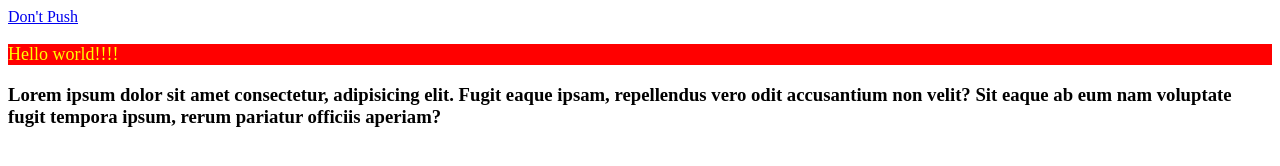
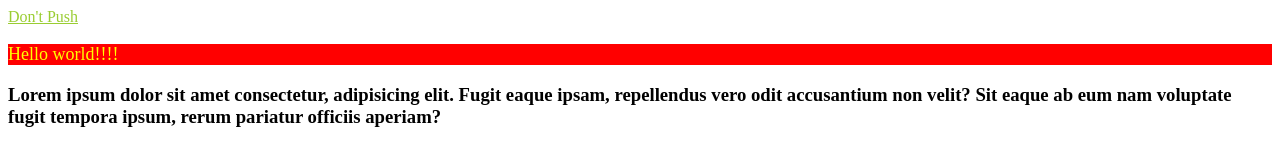
Before and after one commit to ILRZV/GitTests, a plain HTML site: page index.html in a window 1280 px wide. Drawn offline with Linux system fonts and the light colour scheme.

Commit message:
Don't remember commit

```diff
--- a/index.css
+++ b/index.css
@@ -3,3 +3,7 @@
      color: yellow;
      font-size: large;
  }
+
+ a{
+     color: yellowgreen;
+ }
```
